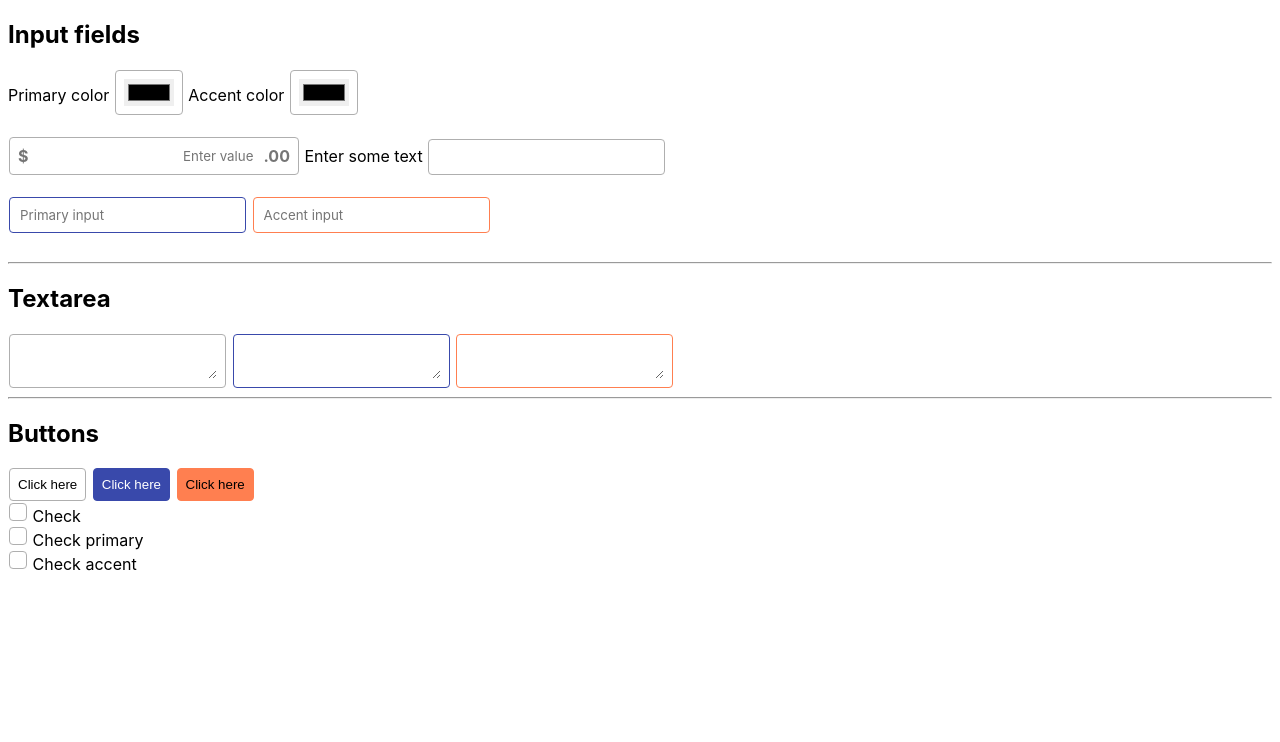
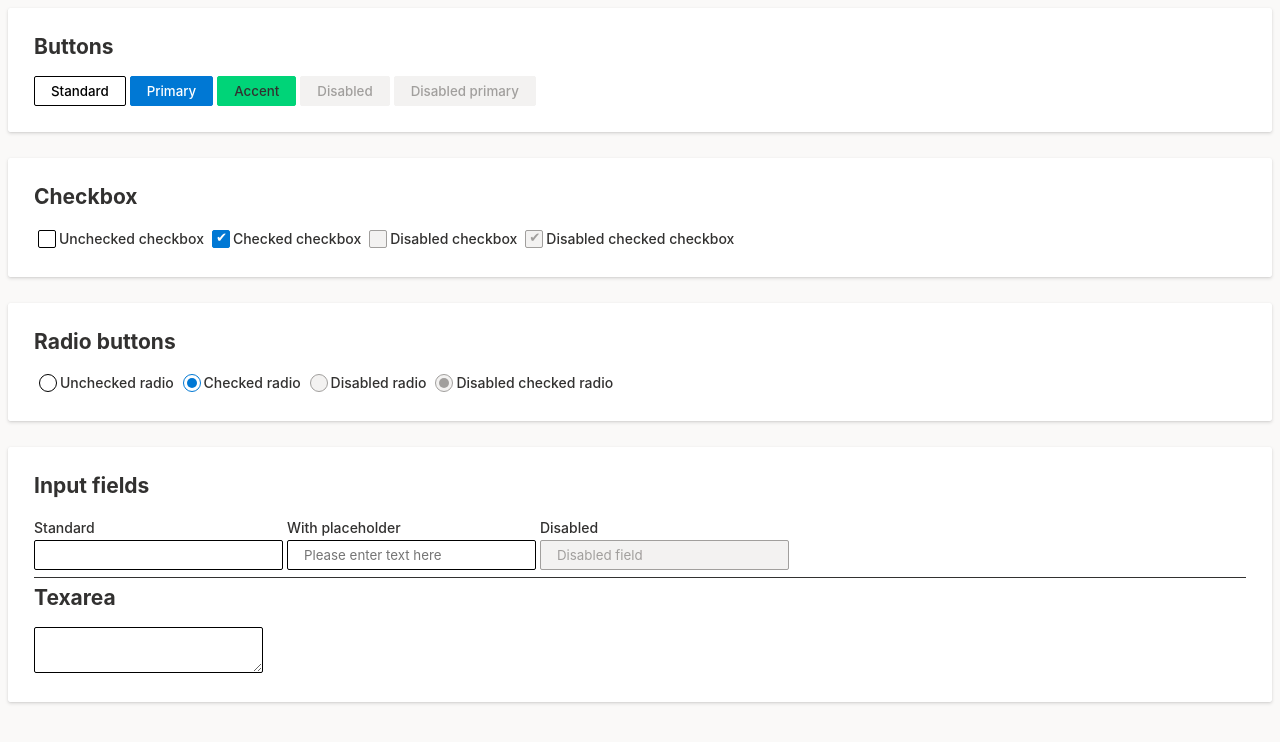
Before and after one commit to johannesheesterman/Stylesheet, a plain HTML site: page index.html in a window 1280 px wide. Drawn offline with Linux system fonts and the light colour scheme.

Commit message:
styled basic elements

```diff
--- /dev/null
+++ b/components/button/button.scss
@@ -0,0 +1,46 @@
+button{
+    background-color: rgb(255,255,255);
+    font-family: inherit;
+    padding:6px 16px;
+    border:solid 1px;
+    border-radius: 2px;
+    font-weight: 500;
+
+
+
+    &:hover{
+        cursor: pointer;
+    }
+
+    &:hover:not(:disabled){
+        filter: brightness(80%);
+    }
+
+    &:active:not(:disabled){
+        filter: brightness(60%);
+    }
+
+    &:active, &:focus{
+        outline:none;
+    }
+
+    &.primary{
+        background-color: var(--primary-color);
+        border-color: var(--primary-color);
+        color: var(--primary-font-color);
+    }
+
+    &.accent{
+        background-color: var(--accent-color);
+        border-color: var(--accent-color);
+        color: var(--accent-font-color);
+
+    }
+
+    &:disabled{
+        background:rgb(243, 242, 241);
+        border:1px solid rgb(243, 242, 241);
+        color:rgb(161, 159, 157);
+        cursor: inherit;
+    }
+}
--- /dev/null
+++ b/components/checkbox/checkbox.scss
@@ -0,0 +1,35 @@
+input[type=checkbox]{
+    -webkit-appearance: none;
+    appearance: none;
+    padding:8px;
+    border:solid 1px;
+    border-radius: 2px;
+    cursor: pointer;
+    position: relative;
+
+    &:active, &:focus{
+        outline:none;
+    }
+
+    &:checked{
+        background-color: var(--primary-color);
+        border-color: var(--primary-color);
+
+        &:after{
+            content: '\2714';
+            position: absolute;
+            top:-1px;
+            left:3px;
+            color:#fff;
+        }
+    }
+
+    &:disabled{
+        background: #f3f2f1;
+        border: 1px solid #a19f9d;
+
+        &:after{
+            color:#a19f9d;
+        }
+    }
+}
--- /dev/null
+++ b/components/h/h.scss
@@ -0,0 +1,3 @@
+h1,h2,h3,h4,h5,h6{
+    margin-top:0px;
+}
--- /dev/null
+++ b/components/hr/hr.scss
@@ -0,0 +1,4 @@
+hr{
+    border: 0;
+    border-top: 1px solid;
+}
--- /dev/null
+++ b/components/input/input.scss
@@ -0,0 +1,17 @@
+input:not([type=checkbox]), textarea{
+    background-color: rgb(255,255,255);
+    font-family: inherit;
+    padding: 6px 16px;
+    border:solid 1px;
+    border-radius: 2px;
+
+    &:active:not(:disabled), &:focus:not(:disabled){
+        outline: auto 1px var(--primary-color);
+    }
+
+    &:disabled{
+        background:rgb(243, 242, 241);
+        border:1px solid rgb(161, 159, 157);
+        color:rgb(161, 159, 157);
+    }
+}
--- /dev/null
+++ b/components/label/label.scss
@@ -0,0 +1,6 @@
+label{
+    font-weight:500;
+    cursor: pointer;
+    display: inline-flex;
+    line-height: 24px;
+}
--- /dev/null
+++ b/components/radio/radio.scss
@@ -0,0 +1,41 @@
+input[type=radio]{
+    -webkit-appearance: none;
+    appearance: none;
+    padding:8px;
+    border:solid 1px;
+    border-radius: 50%;
+    cursor: pointer;
+    position: relative;
+    width:18px;
+    height:18px;
+
+    &:active, &:focus{
+        outline:none;
+    }
+
+    &:checked{
+       border-color:var(--primary-color);
+
+        &:after{
+            content: "";
+            width: 10px;
+            height: 10px;
+            left: 3px;
+            top: 3px;
+            background-color: var(--primary-color);
+            position: absolute;
+            color: #fff;
+            border-radius: 50%;
+        }
+    }
+
+    &:disabled{
+        background: #f3f2f1;
+        border: 1px solid #a19f9d;
+
+        &:after{
+            color:#a19f9d;
+            background-color: #a19f9d;
+        }
+    }
+}
--- /dev/null
+++ b/components/section/section.scss
@@ -0,0 +1,7 @@
+section{
+    background-color: rgb(255,255,255);
+    border-radius: 2px;
+    box-shadow: 0 1.6px 3.6px 0 rgba(0,0,0,.132), 0 0.3px 0.9px 0 rgba(0,0,0,.108);
+    padding:26px;
+    margin-bottom:26px;
+}
--- a/index.html
+++ b/index.html
@@ -3,120 +3,94 @@
 <head>
     <meta charset="UTF-8">
     <meta name="viewport" content="width=device-width, initial-scale=1.0">
-    <meta http-equiv="X-UA-Compatible" content="ie=edge">
-    <title>Elfsquad stylesheet showcases</title>
-    <link rel="stylesheet" href="stylesheet.css">
-
+    <title>Document</title>
+    <link rel="stylesheet" href="index.css">
     <style>
-        :root{
-            --primary-color: #3949ab;
-            --accent-color: coral;
-
-            --primary-font-color: #ffffff;
-            --accent-font-color: #000000;
+        .input-fields-section label{
+            display:inline-flex;
+            flex-direction: column;
         }
-
-        body {
-            font-family: -apple-system, BlinkMacSystemFont, "Segoe UI", Roboto, Helvetica, Arial, sans-serif, "Apple Color Emoji", "Segoe UI Emoji", "Segoe UI Symbol";
-        }
-
     </style>
-
 </head>
 <body>
 
-    <h2>Input fields</h2>
+    <section>
+        <h2>Buttons</h2>
+        <button>Standard</button>
+        <button class="primary">Primary</button>
+        <button class="accent">Accent</button>
+        <button disabled>Disabled</button>
+        <button disabled class="primary">Disabled primary</button>
+    </section>
 
-    <label>Primary color
-        <div class="elf-input-group">
-            <input type="color">
-        </div>
-    </label>
+    <section>
+        <h2>Checkbox</h2>
+        <label>
+            <input type="checkbox" />
+            <span>Unchecked checkbox</span>
+        </label>
 
-    <label>Accent color
-        <div class="elf-input-group">
-            <input type="color">
-        </div>
-    </label>
+        <label>
+            <input type="checkbox" checked />
+            <span>Checked checkbox</span>
+        </label>
 
-    <br />
-    <br />
+        <label>
+            <input type="checkbox" disabled />
+            <span>Disabled checkbox</span>
+        </label>
 
+        <label>
+            <input type="checkbox" checked disabled />
+            <span>Disabled checked checkbox</span>
+        </label>
+    </section>
 
+    <section>
+        <h2>Radio buttons</h2>
 
-    <div class="elf-input-group">
-        <label class="elf-input-prefix">
-            $
+        <label>
+            <input type="radio" name="radio-group-01" />
+            <span>Unchecked radio</span>
         </label>
-        <input type="number" placeholder="Enter value">
-        <label class="elf-input-suffix">
-            .00
+
+        <label>
+            <input type="radio" name="radio-group-01" checked />
+            <span>Checked radio</span>
         </label>
-    </div>
 
-    <label>Enter some text
-        <div class="elf-input-group">
-            <input type="text">
-        </div>
-    </label>
+        <label>
+            <input type="radio" disabled />
+            <span>Disabled radio</span>
+        </label>
 
-    <br />
-    <br />
+        <label>
+            <input type="radio" checked disabled />
+            <span>Disabled checked radio</span>
+        </label>
+    </section>
 
-    <div class="elf-input-group elf-primary">
-        <input type="text" placeholder="Primary input">
-    </div>
+    <section class="input-fields-section">
+        <h2>Input fields</h2>
+        <label>
+            Standard
+            <input type="text" />
+        </label>
 
-    <div class="elf-input-group elf-accent">
-        <input type="text" placeholder="Accent input">
-    </div>
+        <label>
+            With placeholder
+            <input placeholder="Please enter text here" />
+        </label>
 
-    <br />
-    <br />
+        <label>
+            Disabled
+            <input disabled value="Disabled field" />
+        </label>
 
-    <hr />
-
-    <h2>Textarea</h2>
-
-    <div class="elf-input-group">
+        <hr />
+        <h2>Texarea</h2>
         <textarea></textarea>
-    </div>
-
-    <div class="elf-input-group elf-primary">
-        <textarea></textarea>
-    </div>
-
-    <div class="elf-input-group elf-accent">
-        <textarea></textarea>
-    </div>
-
-    <hr />
-
-    <h2>Buttons</h2>
-    <button class="elf-button">Click here</button>
-
-    <button class="elf-button elf-primary">Click here</button>
-
-    <button class="elf-button elf-accent">Click here</button>
-
-    <br />
-
-    <label>
-        <input type="checkbox" class="elf-checkbox" >
-        Check
-    </label>
-    <br />
-    <label>
-        <input type="checkbox" class="elf-checkbox elf-primary" >
-        Check primary
-    </label>
-    <br />
-    <label>
-        <input type="checkbox" class="elf-checkbox elf-accent" >
-        Check accent
-    </label>
-    <br />
-
+    </section>
 
 </body>
 </html>
--- /dev/null
+++ b/index.scss
@@ -0,0 +1,25 @@
+@import 'components/button/button.scss';
+@import 'components/checkbox/checkbox.scss';
+@import 'components/h/h.scss';
+@import 'components/hr/hr.scss';
+@import 'components/input/input.scss';
+@import 'components/label/label.scss';
+@import 'components/radio/radio.scss';
+@import 'components/section/section.scss';
+
+$black: rgb(50, 49, 48);;
+
+:root{
+    --primary-color: rgb(0, 120, 212);
+    --primary-font-color: #fff;
+    --accent-color:  rgb(0, 212, 120);
+    --accent-font-color:rgba(50,49,48);
+}
+
+html,body{
+    background-color: #faf9f8;
+    font-family: -apple-system, BlinkMacSystemFont, 'Segoe UI', Roboto, Oxygen, Ubuntu, Cantarell, 'Open Sans', 'Helvetica Neue', sans-serif;
+    color:$black;
+    border-color: $black;
+    font-size: 14px;
+}
--- a/stylesheet.css
+++ /dev/null
@@ -1,108 +0,0 @@
-input[type=number]::-webkit-inner-spin-button,
-input[type=number]::-webkit-outer-spin-button {
-  -webkit-appearance: none;
-  margin: 0;
-}
-
-label{
-    -webkit-user-select: none;
-    -moz-user-select: none;
-    -ms-user-select: none;
-    -o-user-select: none;
-    user-select: none;
-    cursor: pointer;
-}
-
-.elf-input-group,
-.elf-button,
-.elf-checkbox {
-    border:solid 1px #afafaf;
-    display: inline-flex;
-    padding:8px;
-    border-radius: 4px;
-    box-sizing: border-box;
-    margin:1px;
-}
-
-    .elf-input-group:focus-within,
-    .elf-button:active,
-    .elf-checkbox:checked{
-        border-color:var(--primary-color);
-        border-width:2px;
-        margin:0px;
-    }
-
-    .elf-input-group .elf-input-prefix,
-    .elf-input-group .elf-input-suffix{
-        color:rgb(117, 117, 117);
-        font-weight: bold;
-    }
-        .elf-input-group .elf-input-prefix{
-            margin-right:8px;
-        }
-        .elf-input-group .elf-input-suffix{
-            margin-left:8px;
-        }
-
-    .elf-input-group input,
-    .elf-input-group textarea{
-        flex:1;
-        border:none;
-        min-width: 1px;
-        font-family: inherit;
-    }
-        .elf-input-group input:focus,
-        .elf-input-group textarea:focus,
-        .elf-button:focus,
-        .elf-checkbox:focus {
-            outline:none;
-        }
-
-    .elf-input-group input[type=number]{
-        text-align: right;
-    }
-
-
-.elf-button {
-    cursor: pointer;
-    background-color:#ffffff;
-}
-    .elf-button.elf-primary,
-    .elf-input-group.elf-primary {
-        border-color:var(--primary-color);
-    }
-
-    .elf-button.elf-accent,
-    .elf-input-group.elf-accent,
-    .elf-checkbox.elf-accent:checked {
-        border-color:var(--accent-color);
-    }
-
-    .elf-button.elf-primary,
-    .elf-checkbox.elf-primary:checked,
-    .elf-checkbox.elf-primary:checked:after  {
-        background-color:var(--primary-color);
-        color:var(--primary-font-color);
-    }
-
-    .elf-button.elf-accent,
-    .elf-checkbox.elf-accent:checked,
-    .elf-checkbox.elf-accent:checked:after {
-        background-color:var(--accent-color);
-        color:var(--accent-font-color);
-    }
-
-.elf-checkbox {
-    -webkit-appearance: none;
-    position: relative;
-    cursor: pointer;
-}
-    .elf-checkbox:checked:after {
-        content: '\2713';
-        font-size: 12px;
-        position: absolute;
-        top: 0px;
-        left: 3px;
-        color: var(--primary-color);
-        font-weight: bold;
-    }
```
Also changed, not shown: index.css (added), 1 other file.
